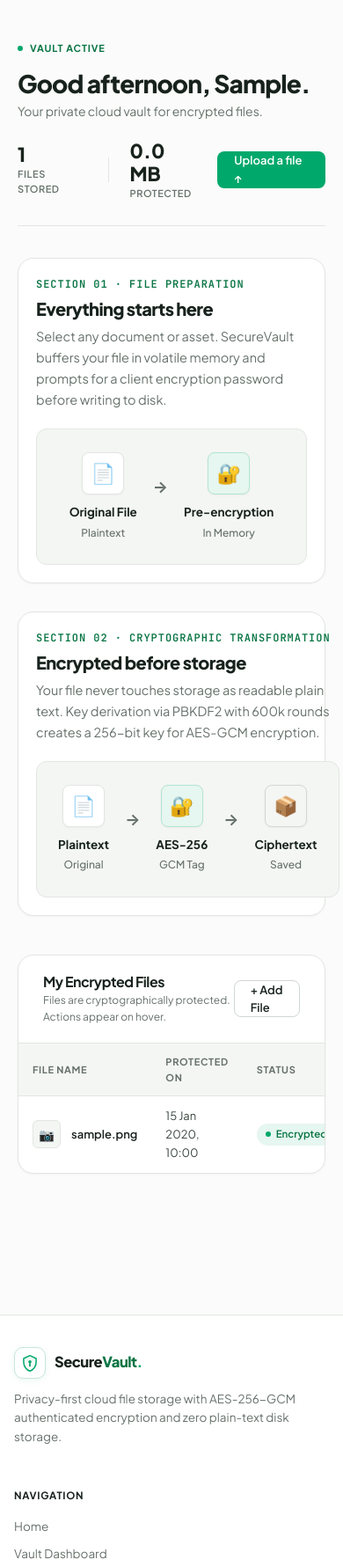
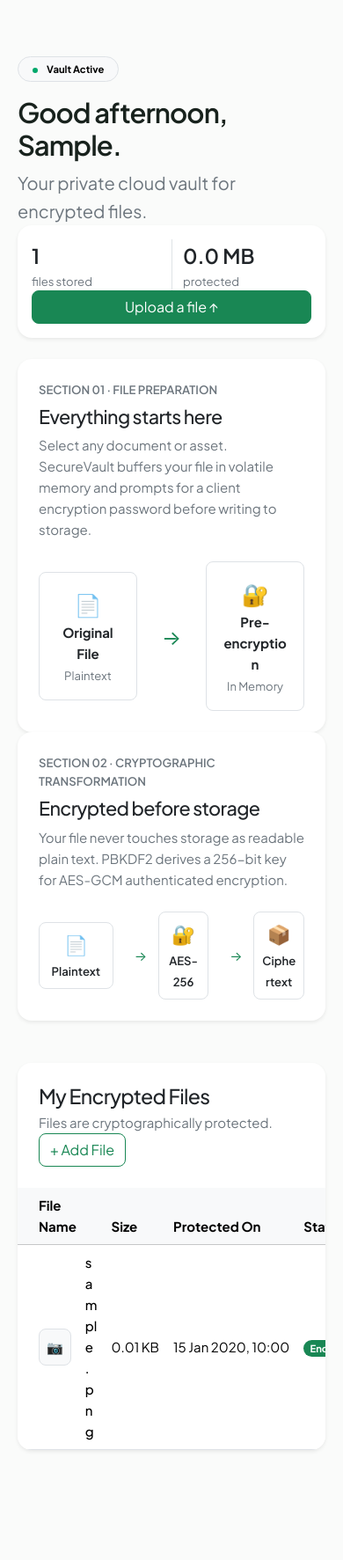
Before and after one commit to 1Y20ash/SecureCloudStorage, a Flask app: page /dashboard in a window 390 px wide. Shown: the part 65-1838 px from the top of the page at 88% size. Run offline with Flask 3, Linux system fonts and the light colour scheme; a user stored in the database is signed in; tables that the repository leaves empty hold one stand-in row (values such as "Sample post").

Commit message:
Convert dashboard to responsive Bootstrap 5 components

```diff
--- a/templates/dashboard.html
+++ b/templates/dashboard.html
@@ -2,137 +2,105 @@
 {% block title %}Vault Dashboard — SecureVault{% endblock %}
 
 {% block content %}
-<!-- DASHBOARD HEADER & GREETING -->
-<div class="dashboard-header reveal is-visible">
-    <div>
-        <span class="eyebrow"><span class="eyebrow-dot"></span> Vault Active</span>
-        <h1 id="dynamic-greeting" class="greeting-title" data-username="{{ current_user.name.split(' ')[0] }}">Good afternoon, {{ current_user.name.split(' ')[0] }}.</h1>
-        <p class="greeting-subtitle">Your private cloud vault for encrypted files.</p>
+<div class="container-fluid px-0 py-4">
+    <div class="row g-4 align-items-end mb-4">
+        <div class="col-12 col-xl-7">
+            <span class="badge rounded-pill text-bg-light border px-3 py-2 mb-3"><span class="eyebrow-dot d-inline-block me-2"></span> Vault Active</span>
+            <h1 id="dynamic-greeting" class="display-5 fw-semibold mb-2" data-username="{{ current_user.name.split(' ')[0] }}">Good afternoon, {{ current_user.name.split(' ')[0] }}.</h1>
+            <p class="lead text-secondary mb-0">Your private cloud vault for encrypted files.</p>
         </div>
-
-    <div class="vault-metrics">
+        <div class="col-12 col-xl-5">
+            <div class="card border-0 shadow-sm rounded-4">
+                <div class="card-body p-3 p-md-4">
+                    <div class="row g-3 align-items-center">
+                        <div class="col-6 col-sm-4">
+                            <div class="fs-3 fw-semibold">{{ files|length }}</div>
+                            <div class="small text-secondary">files stored</div>
+                        </div>
                         {% set total_bytes = namespace(val=0) %}
-        {% for f in files %}
-            {% set total_bytes.val = total_bytes.val + f.file_size %}
-        {% endfor %}
-        <div class="metric-item">
-            <span class="metric-value">{{ files|length }}</span>
-            <span class="metric-label">files stored</span>
+                        {% for f in files %}{% set total_bytes.val = total_bytes.val + f.file_size %}{% endfor %}
+                        <div class="col-6 col-sm-4 border-start">
+                            <div class="fs-3 fw-semibold">{{ "%.1f"|format(total_bytes.val / 1024 / 1024) }} MB</div>
+                            <div class="small text-secondary">protected</div>
                         </div>
-        <div class="metric-divider"></div>
-        <div class="metric-item">
-            <span class="metric-value">{{ "%.1f"|format(total_bytes.val / 1024 / 1024) }} MB</span>
-            <span class="metric-label">protected</span>
-        </div>
-        <a class="button" href="{{ url_for('upload') }}">Upload a file ↑</a>
+                        <div class="col-12 col-sm-4">
+                            <a class="btn btn-success w-100 rounded-3" href="{{ url_for('upload') }}">Upload a file ↑</a>
                         </div>
                     </div>
-
-<!-- SCROLL STORYTELLING PIPELINE SECTIONS -->
-<div class="story-sections">
-    <div class="story-card reveal delay-1">
-        <div class="story-content">
-            <div class="story-number">Section 01 · File Preparation</div>
-            <h3>Everything starts here</h3>
-            <p>Select any document or asset. SecureVault buffers your file in volatile memory and prompts for a client encryption password before writing to disk.</p>
-        </div>
-        <div class="story-visual">
-            <div class="visual-node">
-                <div class="visual-node-icon">📄</div>
-                <span class="visual-label">Original File</span>
-                <span class="visual-sub">Plaintext</span>
-            </div>
-            <div class="visual-arrow">→</div>
-            <div class="visual-node">
-                <div class="visual-node-icon accent">🔐</div>
-                <span class="visual-label">Pre-encryption</span>
-                <span class="visual-sub">In Memory</span>
-            </div>
-        </div>
-    </div>
-
-    <div class="story-card reveal delay-2">
-        <div class="story-content">
-            <div class="story-number">Section 02 · Cryptographic Transformation</div>
-            <h3>Encrypted before storage</h3>
-            <p>Your file never touches storage as readable plain text. Key derivation via PBKDF2 with 600k rounds creates a 256-bit key for AES-GCM encryption.</p>
-        </div>
-        <div class="story-visual">
-            <div class="visual-node">
-                <div class="visual-node-icon">📄</div>
-                <span class="visual-label">Plaintext</span>
-                <span class="visual-sub">Original</span>
-            </div>
-            <div class="visual-arrow">→</div>
-            <div class="visual-node">
-                <div class="visual-node-icon accent">🔐</div>
-                <span class="visual-label">AES-256</span>
-                <span class="visual-sub">GCM Tag</span>
-            </div>
-            <div class="visual-arrow">→</div>
-            <div class="visual-node">
-                <div class="visual-node-icon dark">📦</div>
-                <span class="visual-label">Ciphertext</span>
-                <span class="visual-sub">Saved</span>
                 </div>
             </div>
         </div>
     </div>
 
-<!-- FILE VAULT TABLE -->
-<div class="vault-section reveal delay-3">
-    <div class="vault-header">
-        <div>
-            <h2>My Encrypted Files</h2>
-            <p>Files are cryptographically protected. Actions appear on hover.</p>
+    <div class="row g-4 mb-5">
+        <div class="col-12 col-lg-6">
+            <div class="card h-100 border-0 shadow-sm rounded-4">
+                <div class="card-body p-4">
+                    <div class="text-uppercase small fw-semibold text-secondary mb-2">Section 01 · File Preparation</div>
+                    <h3 class="h4">Everything starts here</h3>
+                    <p class="text-secondary">Select any document or asset. SecureVault buffers your file in volatile memory and prompts for a client encryption password before writing to storage.</p>
+                    <div class="row g-2 align-items-center text-center mt-4">
+                        <div class="col-5"><div class="border rounded-3 p-3"><div class="fs-2">📄</div><strong class="d-block">Original File</strong><small class="text-secondary">Plaintext</small></div></div>
+                        <div class="col-2 fs-3 text-success">→</div>
+                        <div class="col-5"><div class="border rounded-3 p-3"><div class="fs-2">🔐</div><strong class="d-block">Pre-encryption</strong><small class="text-secondary">In Memory</small></div></div>
                     </div>
-        <a class="button secondary" href="{{ url_for('upload') }}">+ Add File</a>
+                </div>
+            </div>
+        </div>
+        <div class="col-12 col-lg-6">
+            <div class="card h-100 border-0 shadow-sm rounded-4">
+                <div class="card-body p-4">
+                    <div class="text-uppercase small fw-semibold text-secondary mb-2">Section 02 · Cryptographic Transformation</div>
+                    <h3 class="h4">Encrypted before storage</h3>
+                    <p class="text-secondary">Your file never touches storage as readable plain text. PBKDF2 derives a 256-bit key for AES-GCM authenticated encryption.</p>
+                    <div class="row g-2 align-items-center text-center mt-4">
+                        <div class="col-4"><div class="border rounded-3 p-2"><div class="fs-4">📄</div><small class="fw-semibold">Plaintext</small></div></div>
+                        <div class="col-1 text-success">→</div>
+                        <div class="col-3"><div class="border rounded-3 p-2"><div class="fs-4">🔐</div><small class="fw-semibold">AES-256</small></div></div>
+                        <div class="col-1 text-success">→</div>
+                        <div class="col-3"><div class="border rounded-3 p-2"><div class="fs-4">📦</div><small class="fw-semibold">Ciphertext</small></div></div>
+                    </div>
+                </div>
+            </div>
+        </div>
+    </div>
+
+    <div class="card border-0 shadow-sm rounded-4 overflow-hidden">
+        <div class="card-header bg-white border-0 p-4">
+            <div class="row g-3 align-items-center">
+                <div class="col-12 col-md">
+                    <h2 class="h3 mb-1">My Encrypted Files</h2>
+                    <p class="text-secondary mb-0">Files are cryptographically protected.</p>
+                </div>
+                <div class="col-12 col-md-auto"><a class="btn btn-outline-success rounded-3" href="{{ url_for('upload') }}">+ Add File</a></div>
+            </div>
         </div>
 
         {% if files %}
-    <table class="vault-table">
-        <thead>
-            <tr>
-                <th>File Name</th>
-                <th>Size</th>
-                <th>Protected On</th>
-                <th>Status</th>
-                <th style="text-align: right;">Actions</th>
-            </tr>
+        <div class="table-responsive">
+            <table class="table table-hover align-middle mb-0">
+                <thead class="table-light">
+                    <tr><th class="ps-4">File Name</th><th>Size</th><th>Protected On</th><th>Status</th><th class="text-end pe-4">Actions</th></tr>
                 </thead>
                 <tbody>
                 {% for file in files %}
                     <tr>
-                <td>
-                    <div class="file-cell">
-                        <div class="file-type-icon">
-                            {% if file.original_filename.endswith('.pdf') %}📄
-                            {% elif file.original_filename.endswith(('.jpg','.png','.jpeg','.gif')) %}📷
-                            {% elif file.original_filename.endswith(('.zip','.tar','.gz')) %}📦
-                            {% elif file.original_filename.endswith(('.csv','.xlsx','.xls')) %}📊
-                            {% else %}📁
-                            {% endif %}
+                        <td class="ps-4">
+                            <div class="d-flex align-items-center gap-3">
+                                <div class="rounded-3 border p-2 bg-light">
+                                    {% if file.original_filename.endswith('.pdf') %}📄{% elif file.original_filename.endswith(('.jpg','.png','.jpeg','.gif')) %}📷{% elif file.original_filename.endswith(('.zip','.tar','.gz')) %}📦{% elif file.original_filename.endswith(('.csv','.xlsx','.xls')) %}📊{% else %}📁{% endif %}
                                 </div>
-                        <span>{{ file.original_filename }}</span>
+                                <span class="text-break fw-medium">{{ file.original_filename }}</span>
                             </div>
                         </td>
-                <td>{{ "%.2f"|format(file.file_size / 1024) }} KB</td>
-                <td>{{ file.uploaded_at.strftime('%d %b %Y, %H:%M') }}</td>
-                <td>
-                    <span class="status-badge">
-                        <span class="status-badge-dot"></span>
-                        Encrypted
-                    </span>
-                </td>
-                <td style="text-align: right;">
-                    <div class="row-actions" style="justify-content: flex-end;">
-                        <a class="action-btn download" href="{{ url_for('download', file_id=file.id) }}">
-                            Download →
-                        </a>
-                        <form method="POST" action="{{ url_for('delete_file', file_id=file.id) }}" style="display:inline;">
-                            <button class="action-btn delete" type="submit" onclick="return confirm('Delete this encrypted file permanently?');">
-                                Delete
-                            </button>
+                        <td class="text-nowrap">{{ "%.2f"|format(file.file_size / 1024) }} KB</td>
+                        <td class="text-nowrap">{{ file.uploaded_at.strftime('%d %b %Y, %H:%M') }}</td>
+                        <td><span class="badge rounded-pill text-bg-success">Encrypted</span></td>
+                        <td class="pe-4">
+                            <div class="d-flex justify-content-end gap-2 flex-wrap">
+                                <a class="btn btn-sm btn-outline-success" href="{{ url_for('download', file_id=file.id) }}">Download →</a>
+                                <form method="POST" action="{{ url_for('delete_file', file_id=file.id) }}" class="m-0">
+                                    <button class="btn btn-sm btn-outline-danger" type="submit" onclick="return confirm('Delete this encrypted file permanently?');">Delete</button>
                                 </form>
                             </div>
                         </td>
@@ -140,13 +108,15 @@
                 {% endfor %}
                 </tbody>
             </table>
+        </div>
         {% else %}
-    <div class="empty-vault">
-        <div class="empty-vault-icon">🔒</div>
-        <h3>Your vault is empty</h3>
-        <p>Upload your first file and protect it with AES-256-GCM authenticated encryption.</p>
-        <a class="button" href="{{ url_for('upload') }}">Upload your first file ↑</a>
+        <div class="card-body text-center py-5 px-4">
+            <div class="display-5 mb-3">🔒</div>
+            <h3 class="h4">Your vault is empty</h3>
+            <p class="text-secondary mx-auto" style="max-width: 520px;">Upload your first file and protect it with AES-256-GCM authenticated encryption.</p>
+            <a class="btn btn-success rounded-3 px-4" href="{{ url_for('upload') }}">Upload your first file ↑</a>
         </div>
         {% endif %}
     </div>
+</div>
 {% endblock %}
```
Lines whose indentation alone changed are shown as unchanged.
